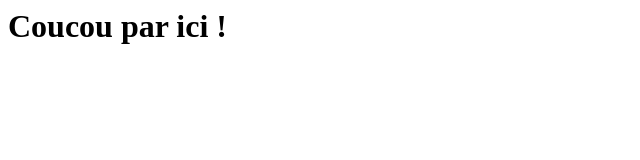
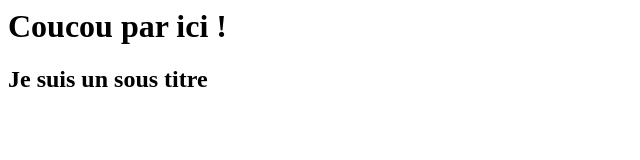
Before and after one commit to Stefannee/Hello-World, a plain HTML site: page index.html in a window 1280 px wide. Shown: the whole page, without its empty margins (0-640 px from the left). Drawn offline with Linux system fonts and the light colour scheme.

Commit message:
Adding h2 Je suis un sous titre

```diff
--- a/index.html
+++ b/index.html
@@ -7,6 +7,7 @@
 </head>
 <body>
     <h1> Coucou par ici ! </h1>
+    <h2> Je suis un sous titre </h2>
 
 
 </body>
```
